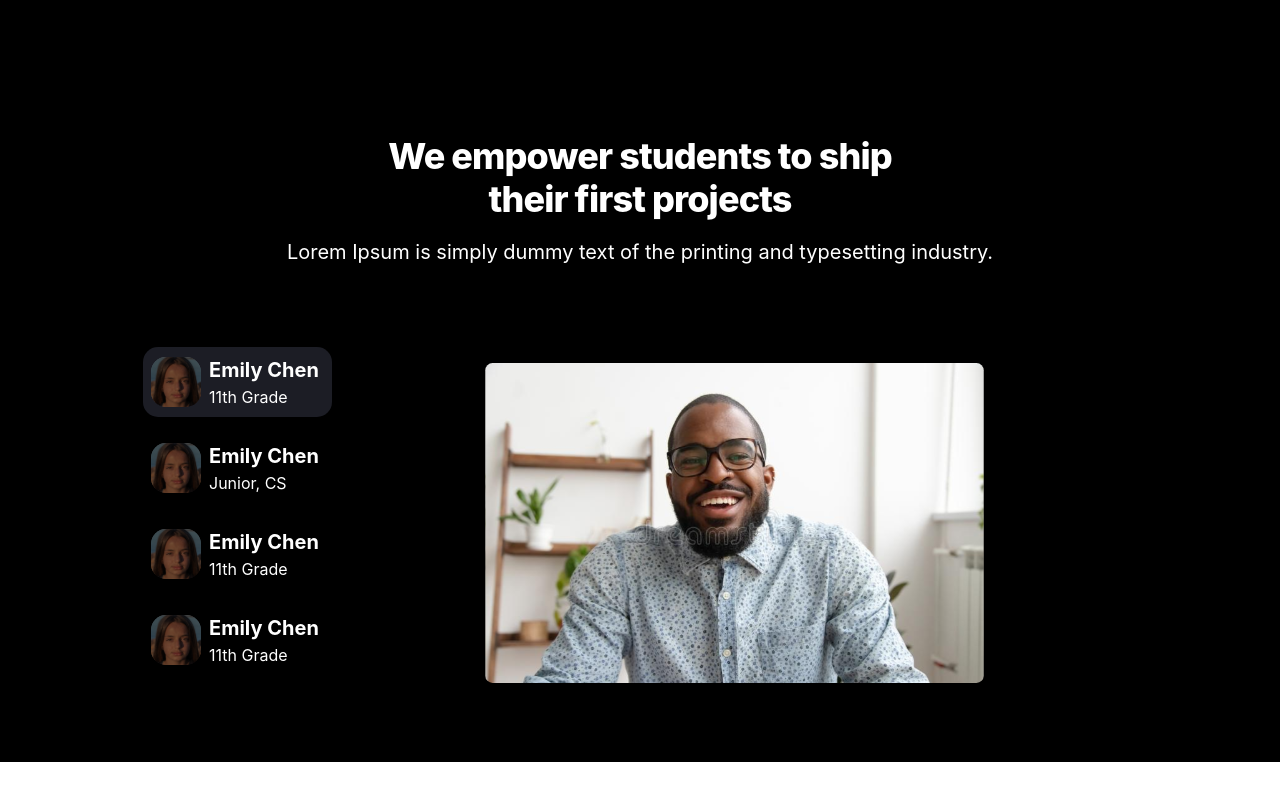
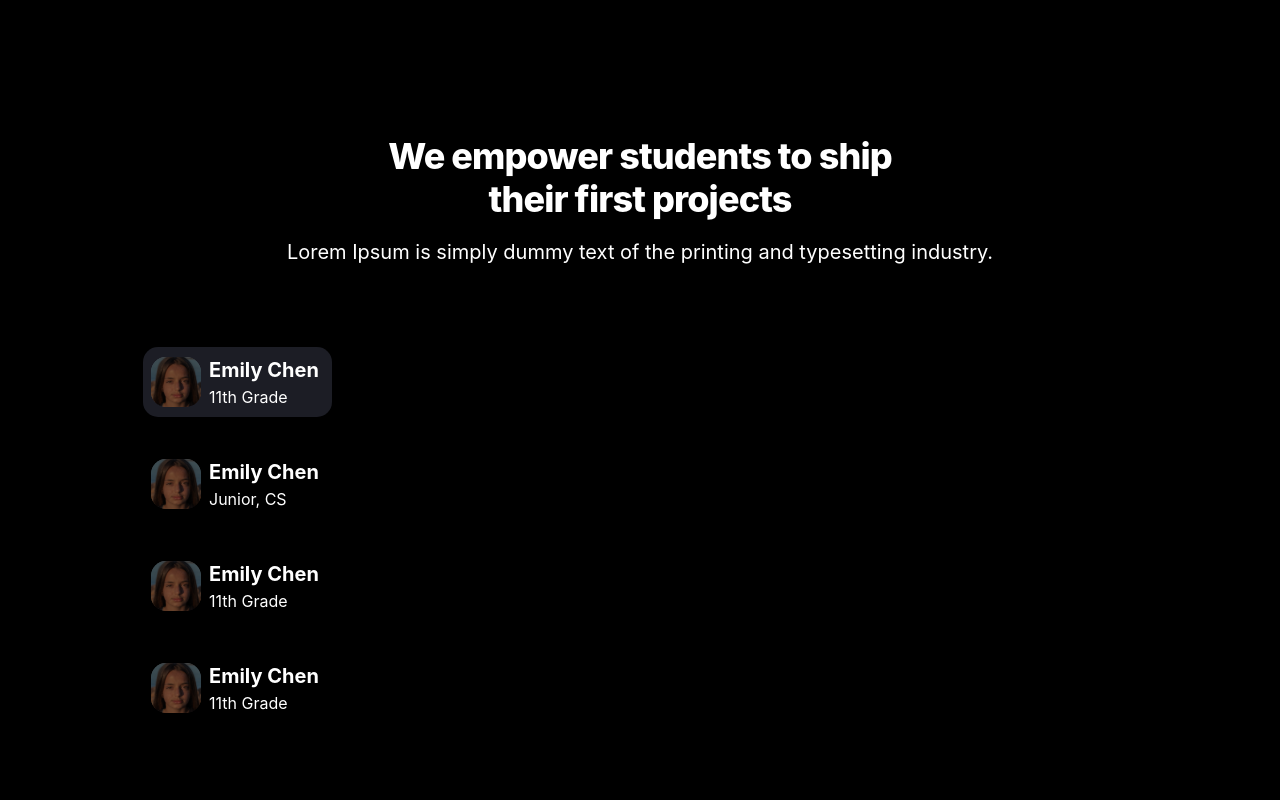
Before and after one commit to bitprj/bitproject_website, a Next.js app: page /home in a window 1280 px wide. Shown: the part 1304-2104 px from the top of the page. Before the commit the page ends 2066 px from the top, so only its background shows below. Built offline with nearby package versions, Linux system fonts and the light colour scheme.

Commit message:
added vide

```diff
--- a/components/graphictab/index.js
+++ b/components/graphictab/index.js
@@ -20,6 +20,7 @@
     TabPanel
 } from '@chakra-ui/react'
 
+import ReactPlayer from "react-player"
 import * as React from 'react'
 import Fade from 'react-reveal/Fade';
 import { ProfileIcon } from '../profileicon'
@@ -54,24 +55,24 @@
                     variant=""
                 >
                     <TabList>
-                        <Tab p="0.5rem" borderRadius="15px" mb="1rem" _selected={{ color: "white", bg: "#1C1D25" }}
+                        <Tab p="0.5rem" borderRadius="15px" mb="2rem" _selected={{ color: "white", bg: "#1C1D25" }}
                         ><ProfileIcon
                                 pic={pic1}
                                 name={name1}
                                 title={title1}
                             /></Tab>
-                        <Tab p="0.5rem" borderRadius="15px" mb="1rem" _selected={{ color: "white", bg: "#1C1D25" }}
+                        <Tab p="0.5rem" borderRadius="15px" mb="2rem" _selected={{ color: "white", bg: "#1C1D25" }}
                         ><ProfileIcon
                                 pic={pic2}
                                 name={name2}
                                 title={title2}
                             /></Tab>
-                        <Tab p="0.5rem" borderRadius="15px" mb="1rem" _selected={{ color: "white", bg: "#1C1D25" }}><ProfileIcon
+                        <Tab p="0.5rem" borderRadius="15px" mb="2rem" _selected={{ color: "white", bg: "#1C1D25" }}><ProfileIcon
                             pic={pic3}
                             name={name3}
                             title={title3}
                         /></Tab>
-                        <Tab p="0.5rem" borderRadius="15px" mb="1rem" _selected={{ color: "white", bg: "#1C1D25" }}
+                        <Tab p="0.5rem" borderRadius="15px" mb="2rem" _selected={{ color: "white", bg: "#1C1D25" }}
                         ><ProfileIcon
                                 pic={pic4}
                                 name={name4}
@@ -79,41 +80,41 @@
                             /></Tab>
                     </TabList>
 
-                    <TabPanels>
+                    <TabPanels width="100%">
                         <TabPanel>
-                            <Img
-                                src={graphic1}
+                        <ReactPlayer
+                                url={graphic1}
+                                playing="true"
+                                volume="0"
+                                controls="true"
                                 width="100%"
-                                // maxW="70rem"
-                                m="0 auto"
-                                h="20rem"
                             />
                         </TabPanel>
                         <TabPanel>
-                            <Img
-                                src={graphic2}
+                            <ReactPlayer
+                                url={graphic2}
+                                playing="true"
+                                volume="0"
+                                controls="true"
                                 width="100%"
-                                // maxW="70rem"
-                                m="0 auto"
-                                h="20rem"
                             />
                         </TabPanel>
                         <TabPanel>
-                            <Img
-                                src={graphic3}
+                            <ReactPlayer
+                                url={graphic3}
+                                playing="true"
+                                volume="0"
+                                controls="true"
                                 width="100%"
-                                // maxW="70rem"
-                                m="0 auto"
-                                h="20rem"
                             />
                         </TabPanel>
                         <TabPanel>
-                            <Img
-                                src={graphic4}
+                            <ReactPlayer
+                                url={graphic4}
+                                playing="true"
+                                volume="0"
+                                controls="true"
                                 width="100%"
-                                // maxW="70rem"
-                                m="0 auto"
-                                h="20rem"
                             />
                         </TabPanel>
                     </TabPanels>
--- a/pages/home.js
+++ b/pages/home.js
@@ -45,24 +45,24 @@
         pic1="/emily.svg"
         name1="Emily Chen"
         title1="11th Grade"
-        graphic1="/bizman.svg"
+        graphic1="https://vimeo.com/342823339"
 
 
         pic2="/emily.svg"
         name2="Emily Chen"
         title2="Junior, CS"
-        graphic2="/feature.svg"
+        graphic2="https://vimeo.com/342823339"
 
 
         pic3="/emily.svg"
         name3="Emily Chen"
         title3="11th Grade"
-        graphic3="/livecode.png"
+        graphic3="https://vimeo.com/342823339"
 
         pic4="/emily.svg"
         name4="Emily Chen"
         title4="11th Grade"
-        graphic4="/counselorbot.svg"
+        graphic4="https://vimeo.com/342823339"
       />
 
     </div>
--- a/pages/index.js
+++ b/pages/index.js
@@ -32,12 +32,6 @@
         "
         para2="You just write your code and deploy it. Everything else which is necessary to run your application is done automatically.
         "
-      />
-
-      <ProfileIcon
-        pic="/emily.svg"
-        name="Emily Chen"
-        title="11th Grade"
       />
 
       <OverflowDualCol
```
